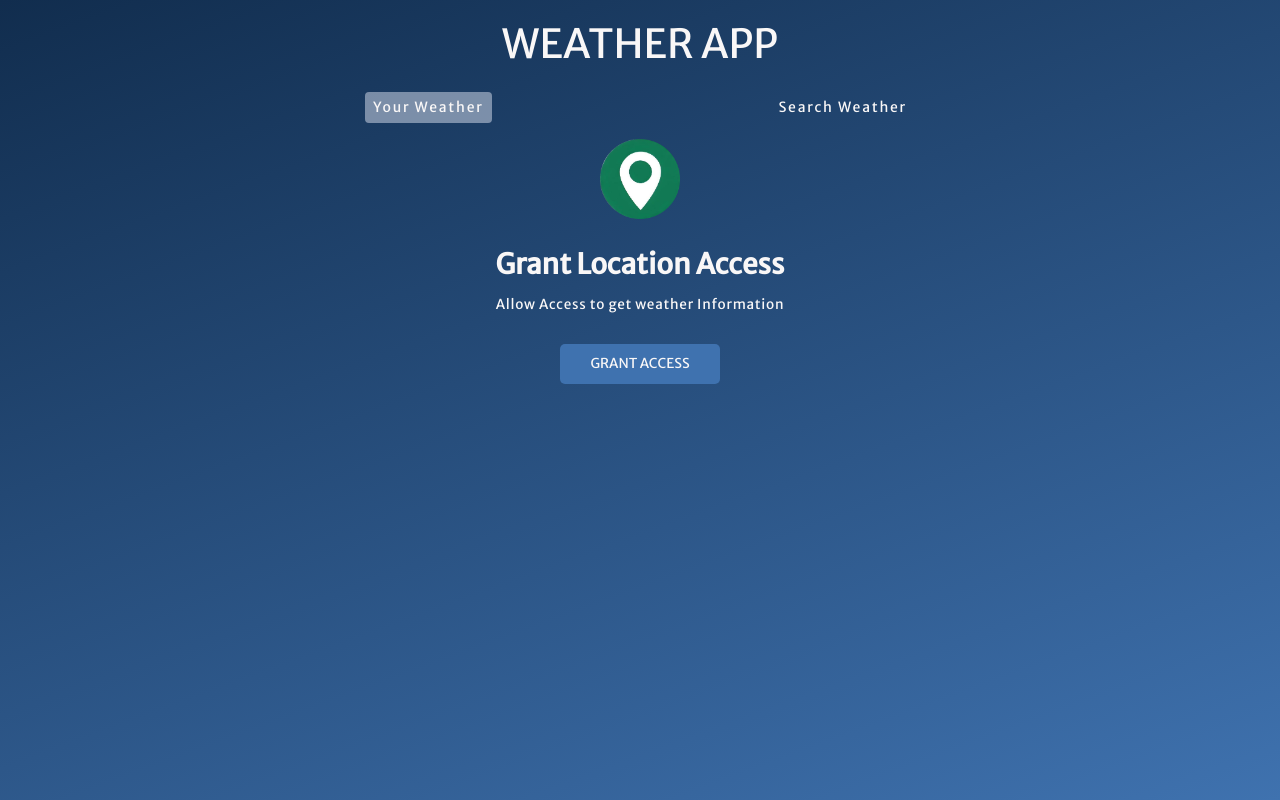
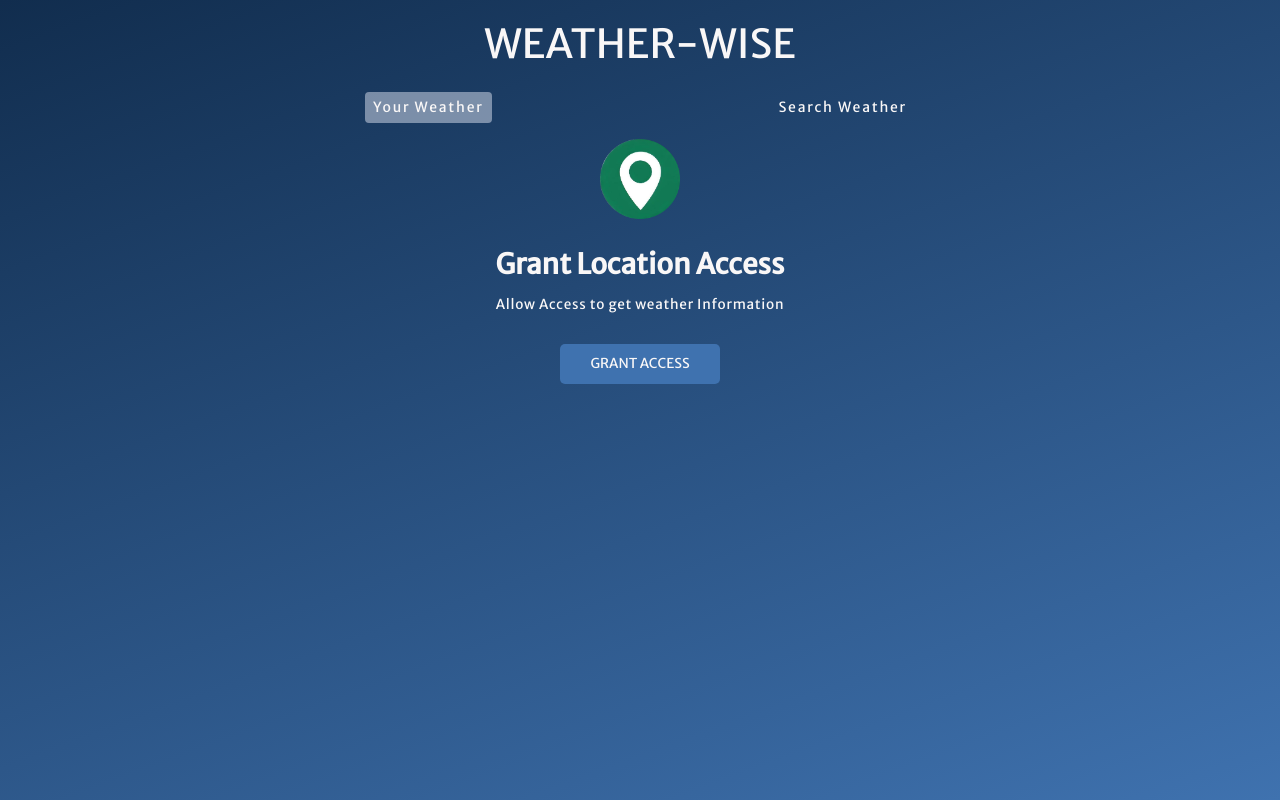
Before and after one commit to thisnotebook/weatherWebApp, a plain HTML site: page index.html in a window 1280 px wide. Drawn offline with nearby package versions, Linux system fonts and the light colour scheme.

Commit message:
Update index.html
just change the name of wen app

```diff
--- a/index.html
+++ b/index.html
@@ -36,7 +36,7 @@
   <body>
 
    <div class="wrapper">
-    <h1>WEATHER APP</h1>
+    <h1>Weather-Wise</h1>
     <div class="tab-container">
         <p class="tab" data-userweather>Your Weather</p>
         <p class="tab" data-searchweather>Search Weather</p>
```
